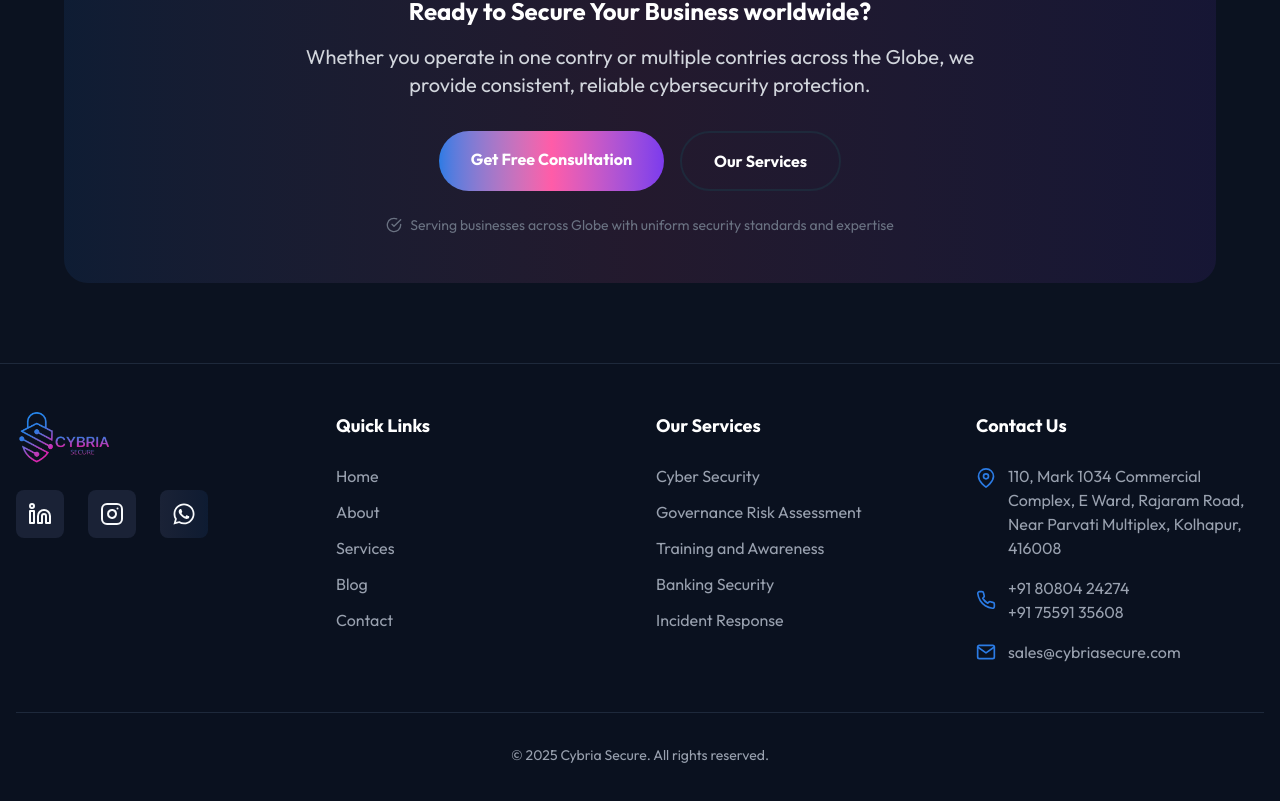
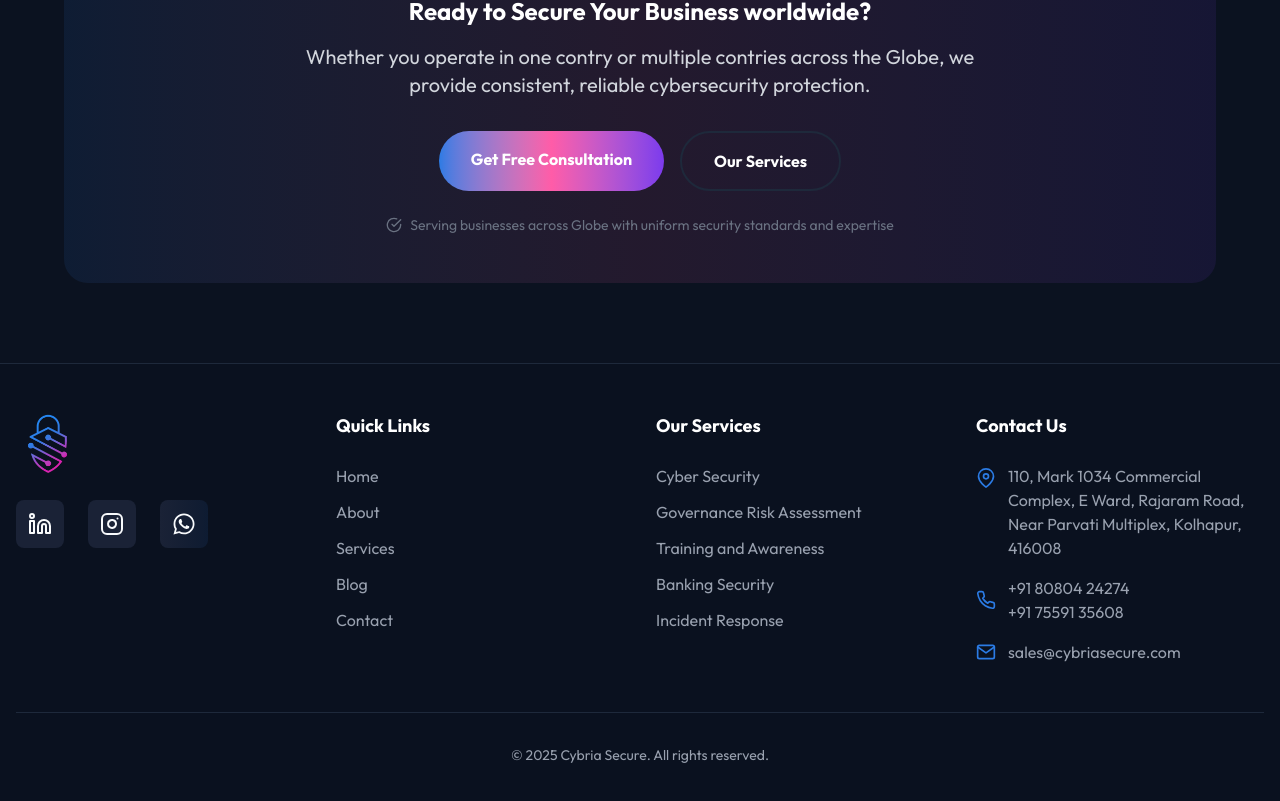
Before and after one commit to vivekrokadi/cybria-secure, a Next.js app: page / in a window 1280 px wide. Shown: the part 3882-4683 px from the top of the page. Built offline with nearby package versions, Linux system fonts and the light colour scheme.

Commit message:
footer section updated

```diff
--- a/src/components/Footer.tsx
+++ b/src/components/Footer.tsx
@@ -46,7 +46,7 @@ export default function Footer() {
           {/* Company Info */}
           <div>
             <div className="flex items-center space-x-2 mb-6">
-              <img src="/logorm.png" className="w-24" alt="" />
+              <img src="/cybriasecure-logo.png" className="w-16" alt="" />
             </div>
             <p className="text-gray-400 mb-6">
 
```
